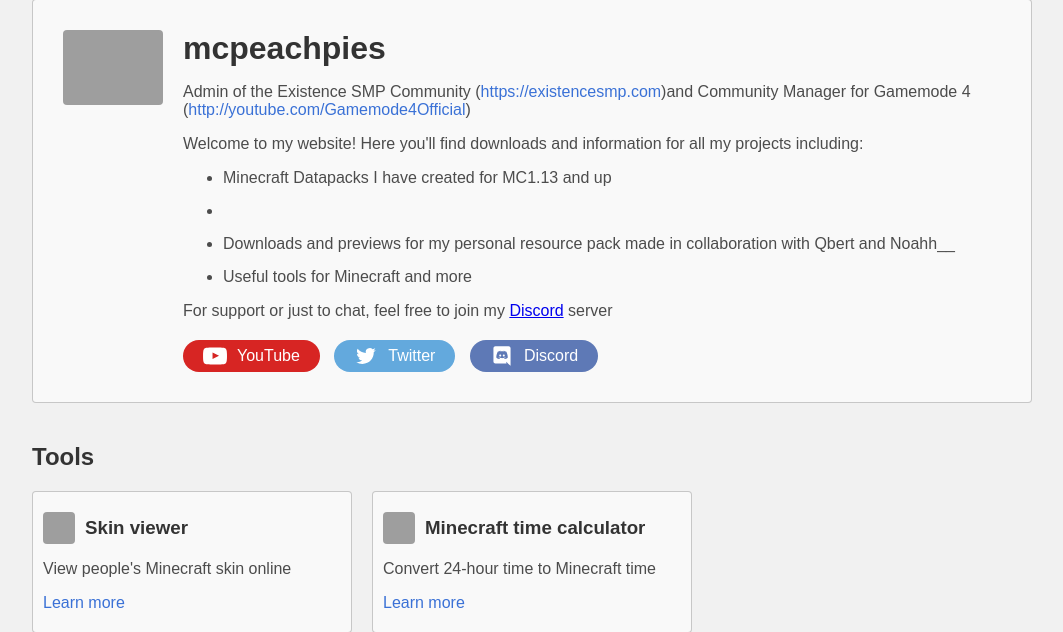
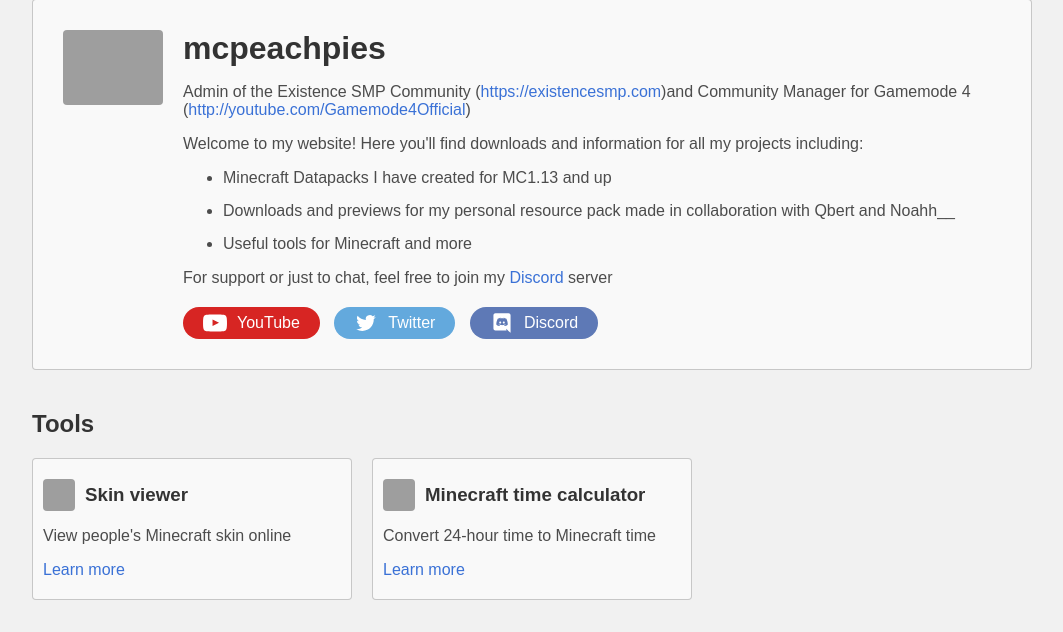
Before and after one commit to mcpeachpies/mcpeachpies-website, a PHP site: page / in a window 1280 px wide. Shown: the part 530-1162 px from the top of the page, without its empty margins (108-1171 px from the left). Run offline with PHP 8.4, Linux system fonts and the light colour scheme; data that the repository does not hold is empty; grey boxes are pictures that could not be loaded.

Commit message:
Improve Discord link and fix typo

```diff
--- a/index.php
+++ b/index.php
@@ -19,11 +19,11 @@
 							<p class="about-text">Admin of the Existence SMP Community (<a href="https://existencesmp.com" target="_blank" class="read-more">https://existencesmp.com</a>)and Community Manager for Gamemode 4 (<a class="read-more" target="_blank" href="http://youtube.com/Gamemode4Officials">http://youtube.com/Gamemode4Official</a>)</p>
 							<p class="about-text">Welcome to my website! Here you'll find downloads and information for all my projects including:
 							<ul>
-								<li>Minecraft Datapacks I have created for MC1.13 and up<li/>
+								<li>Minecraft Datapacks I have created for MC1.13 and up</li>
 								<li>Downloads and previews for my personal resource pack made in collaboration with Qbert and Noahh__</li>
 								<li>Useful tools for Minecraft and more</li>
 							</ul>
-							For support or just to chat, feel free to join my <a href="https://discord.gg/fZZt5yw" target="_blank">Discord</a> server
+							For support or just to chat, feel free to join my <a href="https://discord.gg/fZZt5yw" target="_blank" class="read-more">Discord</a> server
 							</p>
 							<div class="social">
 								<a href="https://www.youtube.com/mcpeachpies" target="_blank" class="badge youtube">
```
